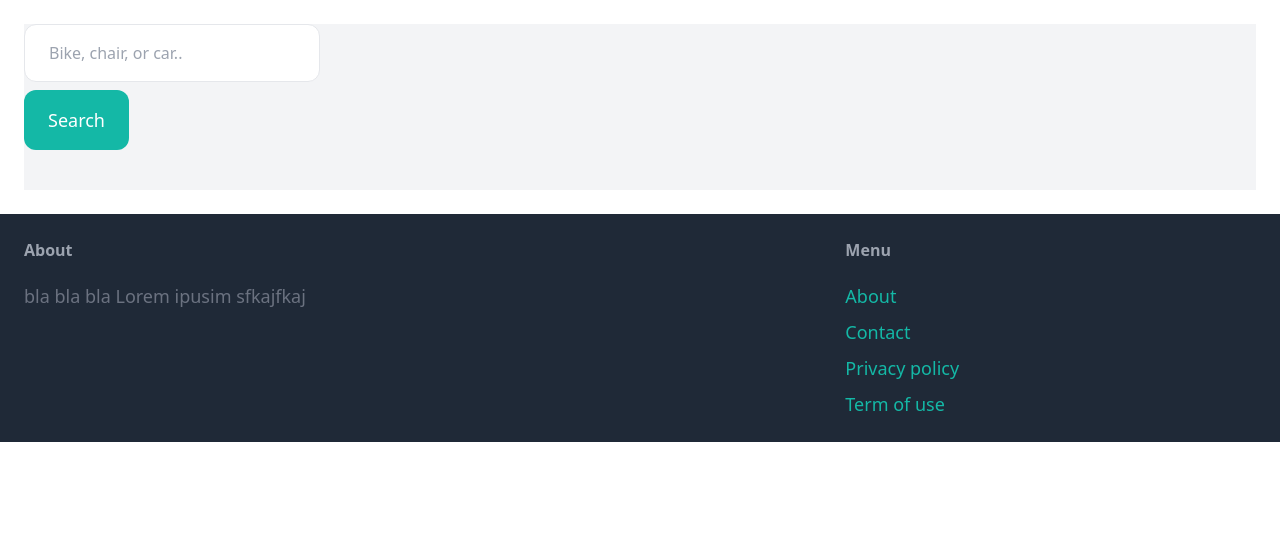
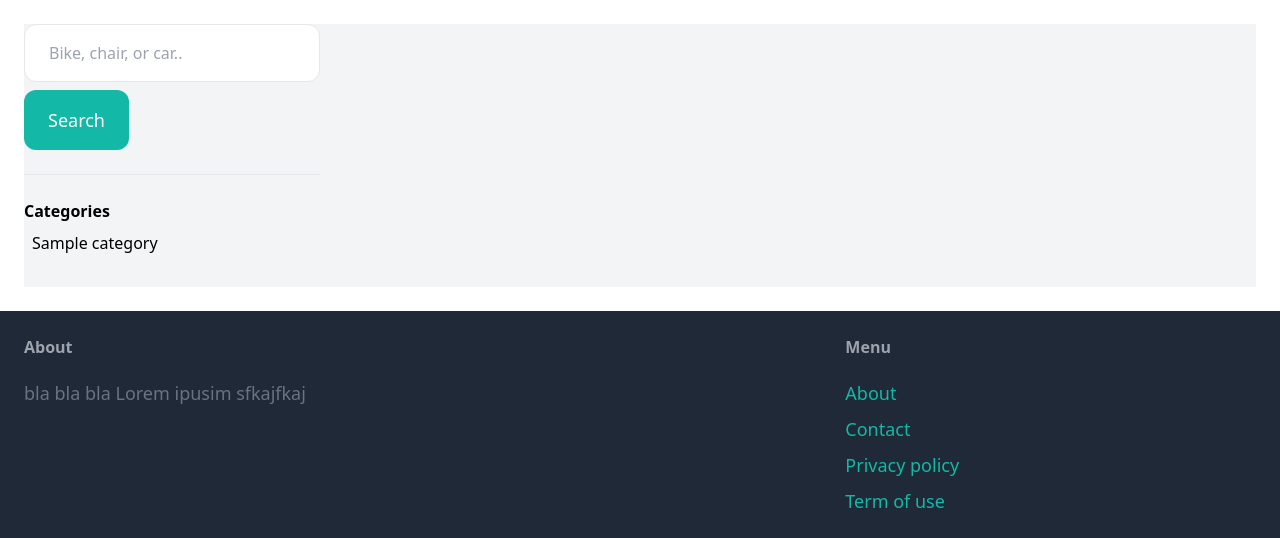
Before and after one commit to severusDude/django-marketplace, a Django app: page /items/ in a window 1280 px wide. Shown: the part 77-615 px from the top of the page. Run offline with Django 5.2, Linux system fonts and the light colour scheme; tables that the repository leaves empty hold one stand-in row (values such as "Sample post"); some libraries are stand-ins or nearby versions.

Commit message:
feat(ui): add filter items by category

```diff
--- a/marketplace/item/templates/item/browse.html
+++ b/marketplace/item/templates/item/browse.html
@@ -17,6 +17,19 @@
                     Search
                 </button>
             </form>
+
+            <hr class="my-6">
+
+            <p class="font-semibold">
+                Categories
+            </p>
+            <ul>
+                {% for category in categories %}
+                    <li class="py-2 px-2 rounded-xl {% if category.id == category_id %}bg-gray-200{% endif %}">
+                        <a href="{% url 'item:browse' %}?query={{ query }}&category={{ category.id }}">{{ category.name }}</a>
+                    </li>
+                {% endfor %}
+            </ul>
         </div>
         <div class="col-span-3">
             <div class="grid grid-cols-3 gap-3">
--- a/marketplace/item/views.py
+++ b/marketplace/item/views.py
@@ -21,7 +21,12 @@ def detail(request, pk):
 
 def browse(request):
     items = Item.objects.filter(is_sold=False)
+    categories = Category.objects.all()
+    category_id = request.GET.get('category', 0)
     query = request.GET.get('query', '')
+
+    if category_id:
+        items = items.filter(category_id=category_id)
 
     if query:
         items = items.filter(Q(name__icontains=query) |
@@ -30,7 +35,8 @@ def browse(request):
     return render(request, 'item/browse.html', {
         'items': items,
         'query': query,
-
+        'categories': categories,
+        'category_id': int(category_id),
     })
 
 
```
